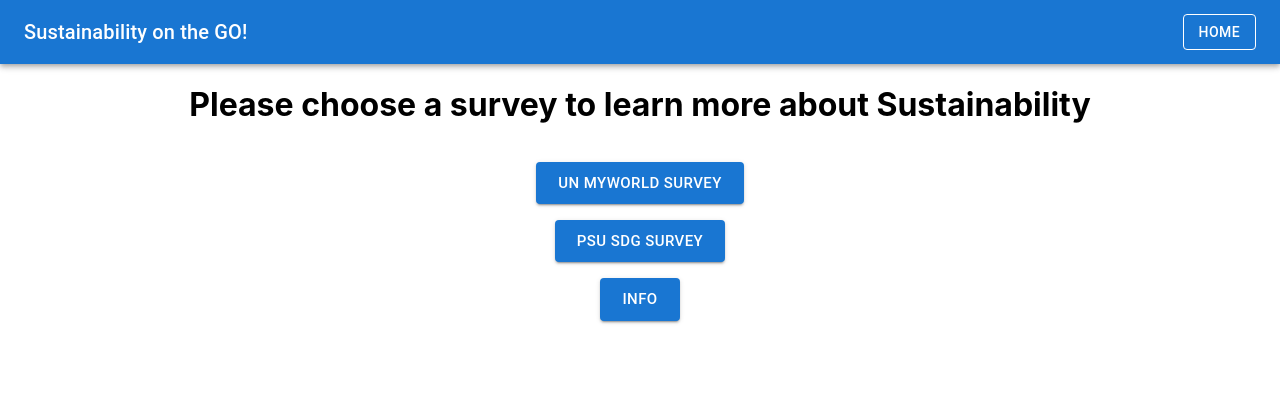
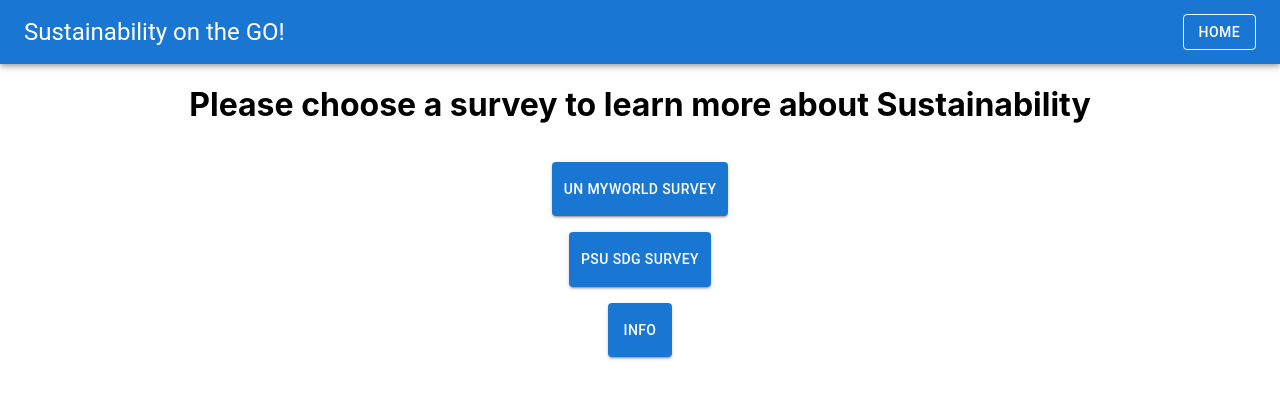
Before and after one commit to WinterGreen17/snek-page, a React (Create React App) app: page / in a window 1280 px wide. Shown: the top 398 px of the page. Built offline with nearby package versions, Linux system fonts and the light colour scheme.

Commit message:
adjusting cosmetics
Cleaned up the button aesthetics,
extended the iframe for the websites.

```diff
--- a/src/App.js
+++ b/src/App.js
@@ -38,7 +38,7 @@
         ( showWebsite2) ? (
         <iframe title='survey2'
           src="https://pennstate.qualtrics.com/jfe/form/SV_eu5L5iUKF54yq0e"
-          style={{ width: '100vw', height: '100vw' }}
+          style={{ width: '100vw', height: '150vw' }}
         />
       ): (<Home showWebsiteFrame1={showWebsiteFrame1} showWebsiteFrame2={showWebsiteFrame2} />))}
 
--- a/src/Components/GlobalHeader.js
+++ b/src/Components/GlobalHeader.js
@@ -7,7 +7,7 @@
     return (
       <AppBar position="static">
       <Toolbar>
-        <Typography variant="h6" component="div" sx={{ flexGrow: 1 }}>
+        <Typography variant="h5" component="div" sx={{ flexGrow: 1 }}>
         Sustainability on the GO!
         </Typography>
         <Button variant='outlined' color="inherit" onClick={props.onClick}>Home</Button>
--- a/src/Components/Home.js
+++ b/src/Components/Home.js
@@ -1,17 +1,19 @@
 import { Button, Grid } from '@mui/material';
 import Popup from 'reactjs-popup';
 import 'reactjs-popup/dist/index.css'
+
+const contentStyle =  {  margin: 'auto', background: 'rgb(251, 251, 251)',  padding: '20px'};
 
 const Home = (props) => {
     return (
         <div style={{textAlign:"center"}}>
         <Grid container spacing={2} >
         <Grid item xs={12}><h1>Please choose a survey to learn more about Sustainability</h1></Grid>
-          <Grid item xs={12}><Button size='large' variant="contained" onClick={props.showWebsiteFrame1}>UN MyWorld Survey</Button></Grid>
-          <Grid item xs={12}><Button size='large' variant="contained" onClick={props.showWebsiteFrame2}>PSU SDG Survey</Button></Grid>
+          <Grid item xs={12}><Button style={{ padding: "15px 12px" }} variant="contained" onClick={props.showWebsiteFrame1}>UN MyWorld Survey</Button></Grid>
+          <Grid item xs={12}><Button style={{ padding: "15px 12px" }} variant="contained" onClick={props.showWebsiteFrame2}>PSU SDG Survey</Button></Grid>
           <Grid item xs={12}>
-          <Popup trigger={<Button size='large' variant="contained">    Info    </Button>}>
-            <>The project aims to understand the impact and importance of Sustainability while helping the community learn more about Penn State's SDG-BASE™ (Sustainable Development Goals - BAdges for Sustainability Engineering) micro-credential program</>
+          <Popup trigger={<Button style={{ padding: "15px 0px" }} variant="contained">Info</Button>} {...{contentStyle}}>
+            <span>The project aims to understand the impact and importance of Sustainability while helping the community learn more about <br></br><b>Penn State's SDG-BASE™ </b>(Sustainable Development Goals - BAdges for Sustainability Engineering) micro-credential program</span>
           </Popup>
 
           </Grid>
```
